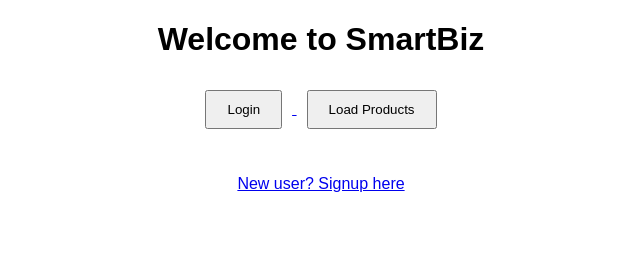
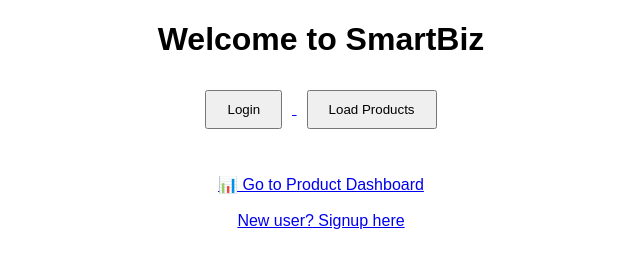
Before and after one commit to CodzTitan/SmartBiz_Frontend, a plain HTML site: page SmartBiz-Frontend/index.html in a window 1280 px wide. Shown: the whole page, without its empty margins (319-959 px from the left). Drawn offline with Linux system fonts and the light colour scheme.

Commit message:
Update index.html

```diff
--- a/SmartBiz-Frontend/index.html
+++ b/SmartBiz-Frontend/index.html
@@ -15,6 +15,10 @@
     <div id="productList"></div>
 
     <br /><br />
+    <a href="dashboard.html">📊 Go to Product Dashboard</a>
+
+
+    <br /><br />
     <a href="signup.html">New user? Signup here</a>
 
 
```
